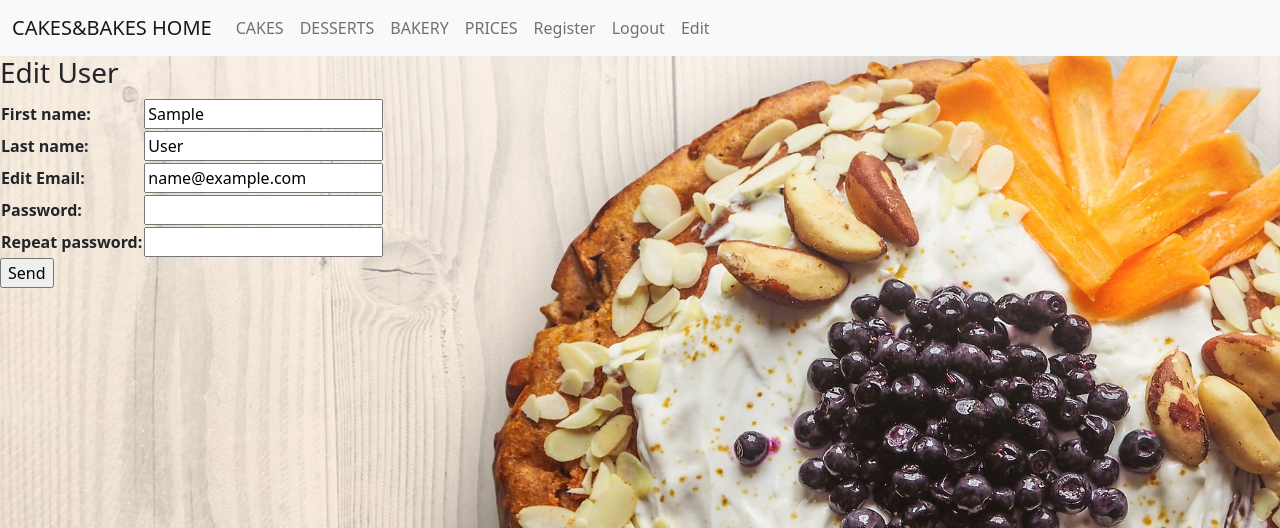
After one commit to Alejandrojlealr/ProyectoFinalCoder, a Django app: page /edit_user/ in a window 1280 px wide. The commit adds this page. Shown: the top 528 px of the page. Run offline with Django 3.2, Linux system fonts and the light colour scheme; the visitor is signed in with stand-in values (Sample User, id 1).

Commit message:
Agregado de edicion de usuarios y modificacion de login y logout

```diff
--- a/AppPfinalcoder/forms.py
+++ b/AppPfinalcoder/forms.py
@@ -1,6 +1,9 @@
 #from typing_extensions import Required
 #from datetime import datetime
 from django import forms
+from django.contrib.auth.forms import UserCreationForm, UsernameField
+from django.contrib.auth.models import User
+from django.forms import fields
 
 class CakesForm(forms.Form):
     date=forms.DateTimeField()
@@ -34,3 +37,31 @@ class BakeryForms(forms.Form):
     product=forms.CharField(max_length=30)
     units=forms.IntegerField()
     imagen = forms.ImageField()
+
+
+class RegisterUserForm(UserCreationForm):
+    #username = forms.CharField(label='User', max_length=30)
+    first_name = forms.CharField(label = 'First name')
+    last_name = forms.CharField(label = 'Last name')
+    email = forms.EmailField(label = 'Email')
+    password1 = forms.CharField(label = 'Password', widget= forms.PasswordInput)
+    password2 = forms.CharField(label = 'Repeat password', widget= forms.PasswordInput)
+
+    class Meta:
+        model = User
+        fields = ['username','first_name','last_name', 'email', 'password1', 'password2' ]
+        help_texts = {k: '' for k in fields}
+
+
+class EditUserForm(UserCreationForm):
+    #username = forms.CharField(label='User', max_length=30)
+    email = forms.EmailField(label = 'Edit Email')
+    password1 = forms.CharField(label = 'Password', widget= forms.PasswordInput)
+    password2 = forms.CharField(label = 'Repeat password', widget= forms.PasswordInput)
+    first_name = forms.CharField(label = 'First name')
+    last_name = forms.CharField(label = 'Last name')
+
+    class Meta:
+        model = User
+        fields = ['first_name','last_name', 'email', 'password1', 'password2', ]
+        help_texts = {k: '' for k in fields}
--- a/AppPfinalcoder/models.py
+++ b/AppPfinalcoder/models.py
@@ -42,5 +42,6 @@ class Bakery(models.Model):
     units=models.IntegerField()
     imagen=models.ImageField(upload_to='bakery',null=True, blank=True)
 
+
     def __str__(self):
        return f'Customer order {self.order} - {self.fullname}- {self.product}'
--- /dev/null
+++ b/AppPfinalcoder/templates/AppPfinalcoder/edit_user.html
@@ -0,0 +1,21 @@
+{% extends 'AppPfinalcoder/home.html' %}
+
+{% block head %}
+    <title>EDIT USER</title>
+{% endblock head %}
+
+{% block body %}
+  <h3>Edit User</h3>
+     {{message}}
+
+    <form action ='' method="POST">
+        {% csrf_token %}
+        <table>
+            {{form}}
+        </table>
+        <input type='submit' value="Send">
+
+    </form>
+
+
+{% endblock body %}
--- a/AppPfinalcoder/templates/AppPfinalcoder/home.html
+++ b/AppPfinalcoder/templates/AppPfinalcoder/home.html
@@ -32,9 +32,19 @@
         <a class="nav-link" href={% url 'Desserts' %}>DESSERTS</a>
         <a class="nav-link" href={% url 'Bakery' %}>BAKERY</a>
         <a class="nav-link" href={% url 'Prices' %}>PRICES</a>
-        <a class="nav-link" href={% url 'Login' %}>Login</a>
-        <a class="nav-link" href={% url 'Logout' %}>Logout</a>
         <a class="nav-link" href={% url 'Register' %}>Register</a>
+        {% if not request.user.is_authenticated %}
+          <a class="nav-link" href={% url 'Login' %}>Login</a>
+        {% else %}
+            <p>
+              <!-- Welcome {{request.user.last_name}} -->
+            </p>
+          <a class="nav-link" href={% url 'Logout' %}>Logout</a>
+          <a class="nav-link" href={% url 'Edit' %}>Edit</a>
+        {% endif %}
+
+
+
       </div>
     </div>
   </div>
--- a/AppPfinalcoder/templates/AppPfinalcoder/logout.html
+++ b/AppPfinalcoder/templates/AppPfinalcoder/logout.html
@@ -5,5 +5,5 @@
 {% endblock head %}
 
 {% block body %}
-     <h3>GOODBYE </h3>
+     <h3> GOODBYE </h3>
 {% endblock body %}
--- a/AppPfinalcoder/urls.py
+++ b/AppPfinalcoder/urls.py
@@ -1,6 +1,6 @@
 from django.urls.conf import path
 #import views
-from .views import BakeryDetailView, DessertsDetailView, CakesDetailView, home, cakes, desserts, bakery, create_cake, create_desserts, create_bakery, login_request, prices, register_request, remove_cake, remove_desserts, remove_bakery
+from .views import BakeryDetailView, DessertsDetailView, CakesDetailView, home, cakes, desserts, bakery, create_cake, create_desserts, create_bakery, login_request, prices, register_request, remove_cake, remove_desserts, remove_bakery, edit_user
 from django.contrib.auth.views import LogoutView
 
 urlpatterns = [
@@ -20,6 +20,7 @@ urlpatterns = [
     path('bakery/remove/<int:id>', remove_bakery, name='Remove_bakery' ),
     path('login/', login_request, name='Login'),
     path('register/', register_request, name='Register'),
+    path('edit_user/', edit_user, name='Edit'),
     path('logout', LogoutView.as_view(template_name='AppPfinalcoder/logout.html'), name='Logout'),
     path('prices', prices, name='Prices'),
     path('cakes/<int:pk>/', CakesDetailView.as_view(),name='detailcake'),
--- a/AppPfinalcoder/views.py
+++ b/AppPfinalcoder/views.py
@@ -4,11 +4,12 @@ from django.shortcuts import redirect, render
 
 from AppPfinalcoder.forms import CakesForm
 from .models import Bakery, Cakes, Dessert
-from .forms import CakesForm, DessertForm, BakeryForms
+from .forms import CakesForm, DessertForm, BakeryForms, RegisterUserForm, EditUserForm
 
 #login
 from django.contrib.auth.forms import AuthenticationForm, UserCreationForm
 from django.contrib.auth import login, authenticate
+
 
 from django.contrib.auth.decorators import login_required
 
@@ -200,7 +201,7 @@ def login_request(request):
 def register_request(request):
 
     if request.method == 'POST':
-        form = UserCreationForm(request.POST)
+        form = RegisterUserForm(request.POST)
 
         if form.is_valid():
             username=form.cleaned_data.get('username')
@@ -209,9 +210,38 @@ def register_request(request):
 
             return render(request, 'AppPfinalcoder/home.html', { 'message_register': True, 'message': f' User {username} created'})
 
-    form = UserCreationForm()
+    form = RegisterUserForm()
 
     return render(request, 'AppPfinalcoder/register.html', {'form':form, 'message': '', 'error': False})
+
+#______________________________________________________________________________________________________________________________________
+#Edit User
+@login_required
+def edit_user(request):
+    user = request.user
+
+    if request.method == 'POST':
+        form = EditUserForm(request.POST)
+
+        if form.is_valid():
+
+            data = form.cleaned_data
+
+
+            user.email = data['email']
+            user.password1 = data['password1']
+            user.password2 = data['password2']
+            user.first_name = data['first_name']
+            user.last_name = data['last_name']
+
+            user.save()
+
+
+            return render(request, 'AppPfinalcoder/home.html', { 'message_editer': True, 'message': f' User edited'})
+    else:
+        form = EditUserForm(initial= {'first_name': user.first_name, 'last_name': user.last_name , 'email': user.email})
+
+    return render(request, 'AppPfinalcoder/edit_user.html', {'form':form, 'message': '', 'error': False})
 
 #________________________________________________________________________________________________________________
 #PRICES
--- a/Proyectofinalcoder/settings.py
+++ b/Proyectofinalcoder/settings.py
@@ -115,6 +115,8 @@ USE_L10N = True
 
 USE_TZ = True
 
+LOGIN_URL = '/login/'
+
 
 # Static files (CSS, JavaScript, Images)
 # https://docs.djangoproject.com/en/3.2/howto/static-files/
--- /dev/null
+++ b/requeriments.txt
@@ -0,0 +1,6 @@
+asgiref==3.4.1
+Django==4.0
+Pillow==8.4.0
+pytz==2021.3
+sqlparse==0.4.2
+tzdata==2021.5
```
